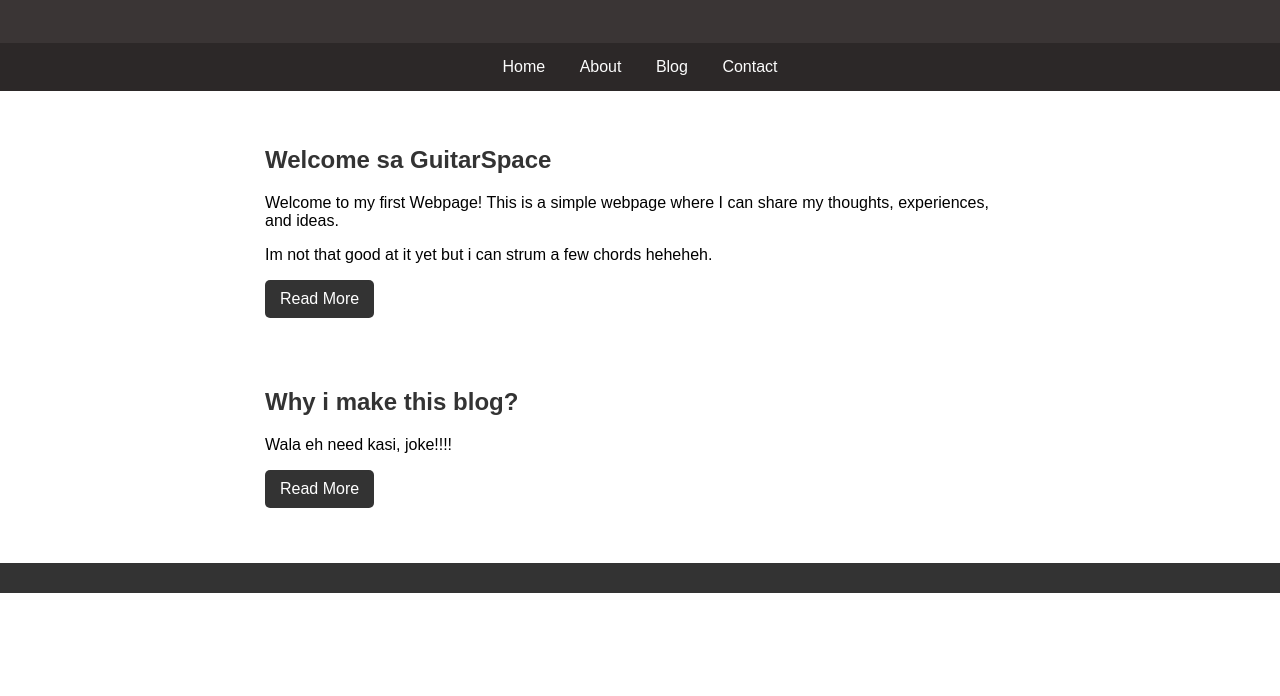
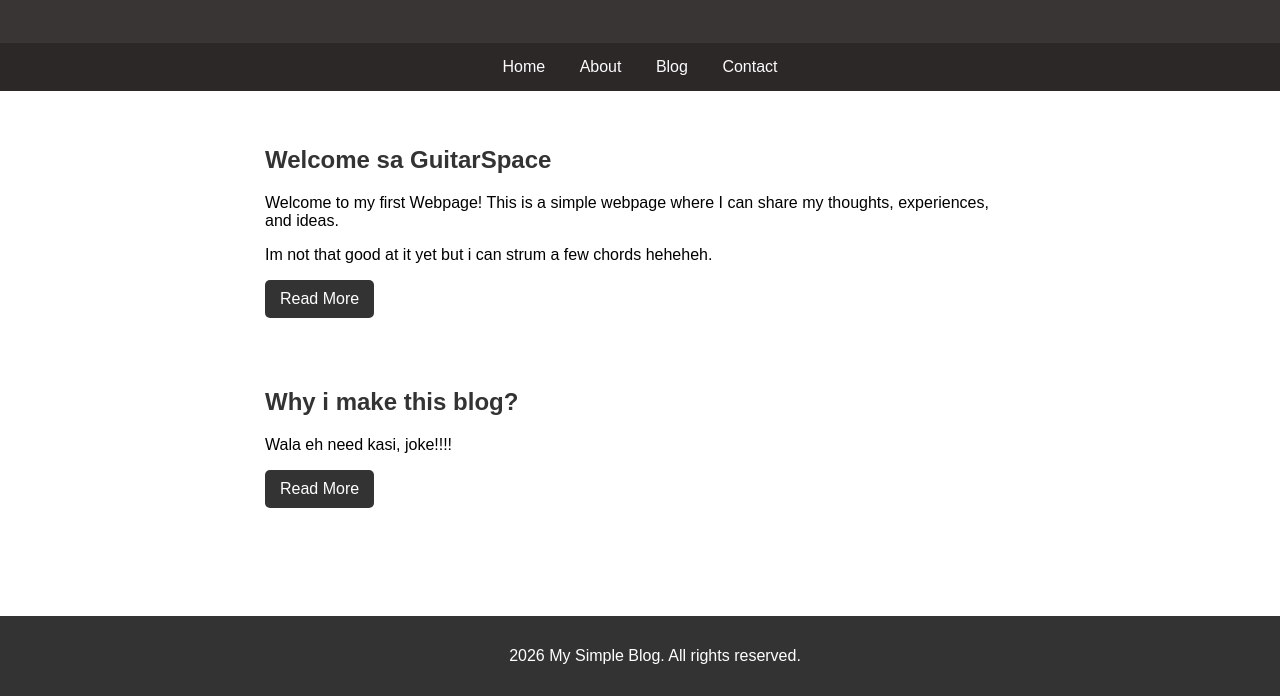
Before and after one commit to R4hparell/GitExercise-RIvera, a plain HTML site: page index.html in a window 1280 px wide. Shown: the part 104-800 px from the top of the page. Drawn offline with Linux system fonts and the light colour scheme.

Commit message:
adjust footer, add image file

```diff
--- a/index.html
+++ b/index.html
@@ -9,7 +9,7 @@
     <link rel="stylesheet" href="style.css">
 </head>
 
-<body>
+<body >
 
     <header>
         <h1>GuitarSpace</h1>
@@ -54,9 +54,15 @@
     </main>
 
 
+
+
+
     <footer>
+        <p>2026 My Simple Blog. All rights reserved.</p>
+    </footer>
 
-    </footer>
+
+
 
 </body>
 </html>
--- a/style.css
+++ b/style.css
@@ -3,7 +3,6 @@ body {
    font-family: Arial, sans-serif;
     margin: 0;
 
-    background-image: url("imagesGt.jpg");
     background-size: cover;
     background-position: center;
     background-repeat: no-repeat;
@@ -83,6 +82,11 @@ footer {
     background-color: #333;
     color: white;
     text-align: center;
+    margin-top: 12px;
     padding: 15px;
-    margin-top: 30px;
+    display: flex;
+    flex-direction: column;
+    position: fixed;
+    bottom: 0;
+    width: 100%;
 }
```
Also changed, not shown: about.html (+1 -0 lines), images/woodpng.jpg (added).
